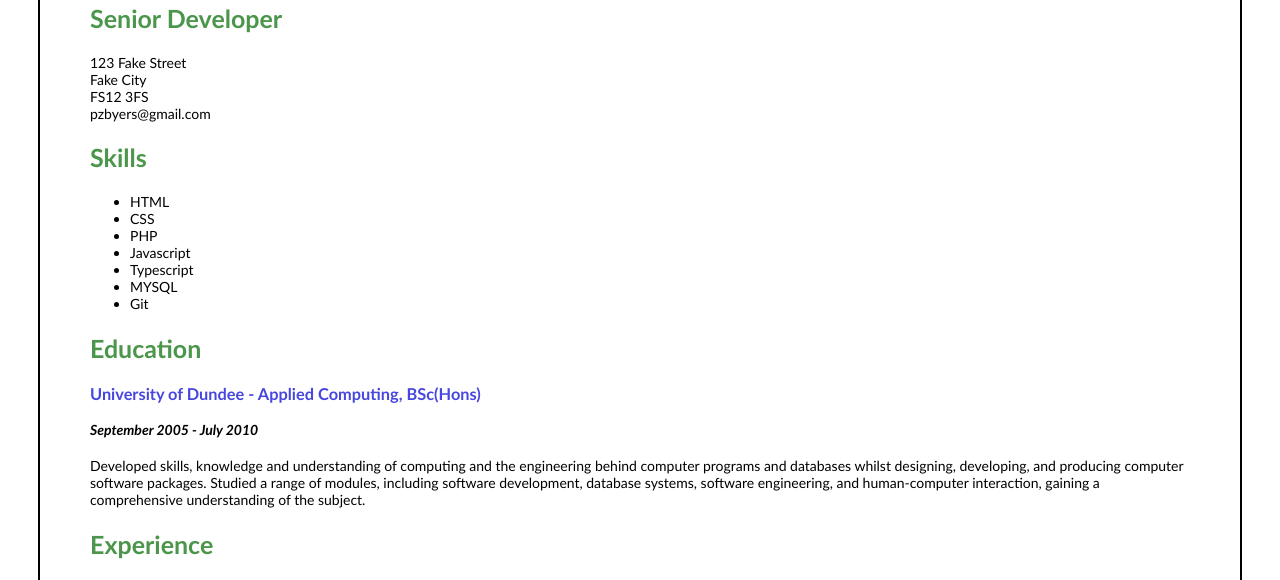
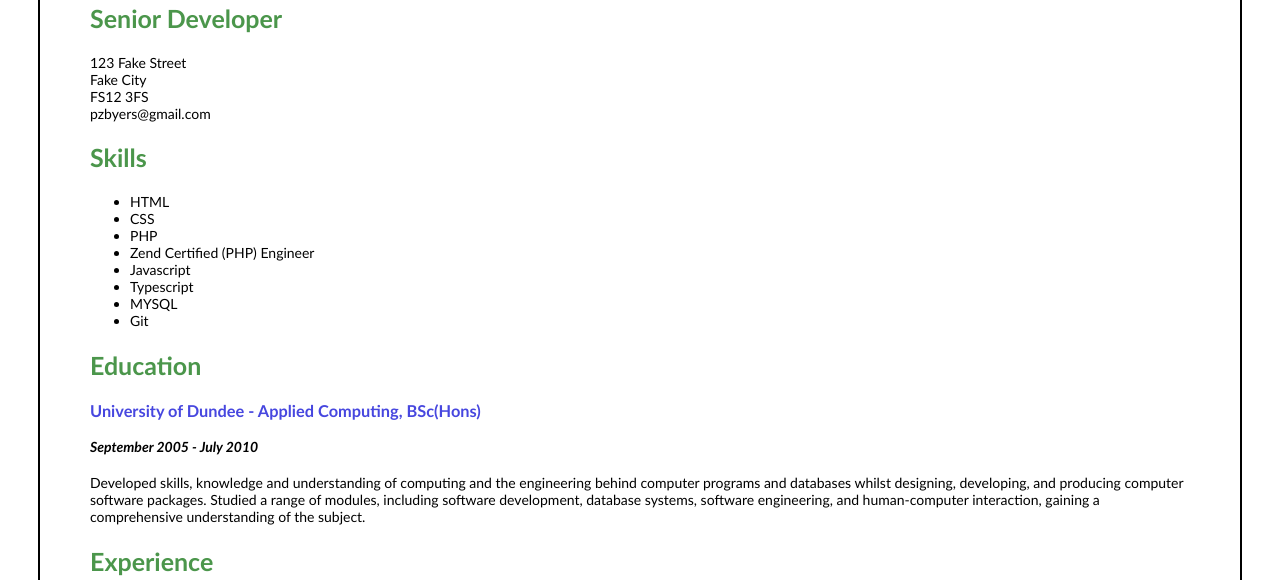
Before and after one commit to pzbyers/CV, a plain HTML site: page index.html in a window 1280 px wide. Shown: the part 207-787 px from the top of the page. Drawn offline with Linux system fonts and the light colour scheme.

Commit message:
Update skills section

```diff
--- a/index.html
+++ b/index.html
@@ -32,6 +32,7 @@
                 <li>HTML</li>
                 <li>CSS</li>
                 <li>PHP</li>
+                <li>Zend Certified (PHP) Engineer</li>
                 <li>Javascript</li>
                 <li>Typescript</li>
                 <li>MYSQL</li>
```
